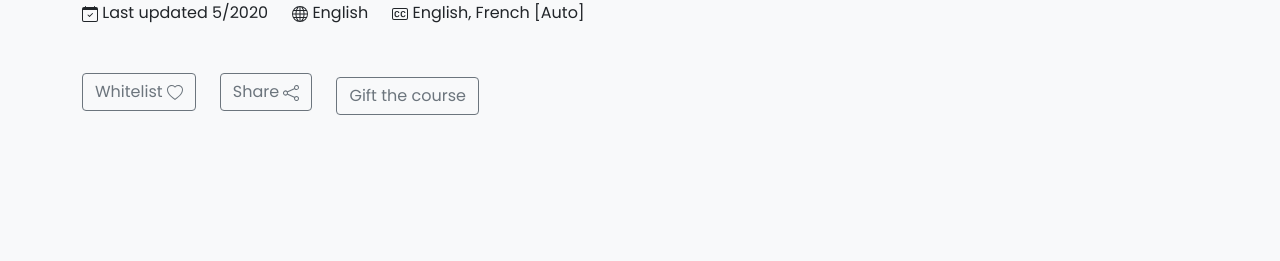
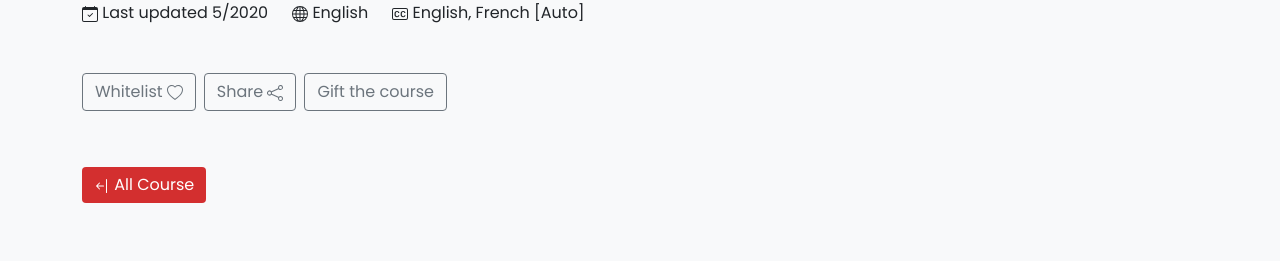
Before and after one commit to SK-Subroto/sk-academy, a React (Create React App) app: page /course/1 in a window 1280 px wide. Shown: the part 205-466 px from the top of the page. Built offline with nearby package versions, Linux system fonts and the light colour scheme.

Commit message:
all course button added

```diff
--- a/src/components/CourseDetail/CourseDetail.js
+++ b/src/components/CourseDetail/CourseDetail.js
@@ -1,7 +1,8 @@
 import React, { useEffect, useState } from 'react';
 import { Card, Col, Container, Row, Button } from 'react-bootstrap';
-import { BadgeCc, CalendarCheck, Globe, Heart, Share } from 'react-bootstrap-icons';
+import { ArrowBarLeft, BadgeCc, CalendarCheck, Globe, Heart, Share } from 'react-bootstrap-icons';
 import { useParams } from 'react-router';
+import { Link } from 'react-router-dom';
 import StarRatings from 'react-star-ratings';
 import useCourses from '../../hooks/useCourses';
 
@@ -23,7 +24,7 @@ const CourseDetail = () => {
         <Container className="mt-5">
             <Row>
                 <Col lg="8">
-                    <h1 style={{color: '#842029'}}>{course?.title}</h1>
+                    <h1 style={{ color: '#842029' }}>{course?.title}</h1>
                     <div className="d-flex">
                         <StarRatings
                             rating={course?.rating}
@@ -43,14 +44,23 @@ const CourseDetail = () => {
                         <span><BadgeCc /> English, French [Auto]</span>
                     </div>
                     <div className="my-5">
-                        <Button variant="outline-secondary" className="me-4 mb-2">Whitelist <Heart/> </Button>
-                        <Button variant="outline-secondary" className="me-4 mb-2">Share <Share/> </Button>
-                        <Button variant="outline-secondary">Gift the course</Button>
+                        <Button variant="outline-secondary" className="me-2 mb-2">Whitelist <Heart /> </Button>
+                        <Button variant="outline-secondary" className="me-2 mb-2">Share <Share /> </Button>
+                        <Button variant="outline-secondary" className="me-2 mb-2">Gift the course</Button>
+                    </div>
+                    <div>
+                        <Link to='/courses'>
+                            <Button
+                                variant="success"
+                                className="mb-2"
+                                style={{ backgroundColor: '#D32F2F', border: 0 }}
+                            ><ArrowBarLeft /> All Course</Button>
+                        </Link>
                     </div>
                 </Col>
                 <Col lg="4">
                     <Card className="">
-                        <Card.Img variant="top" src={course?.img}  />
+                        <Card.Img variant="top" src={course?.img} />
                         <Card.Body className="text-center d-flex justify-content-between">
                             <h4 className="text-secondary">Price: ${course?.price}</h4>
                             <Button
```
